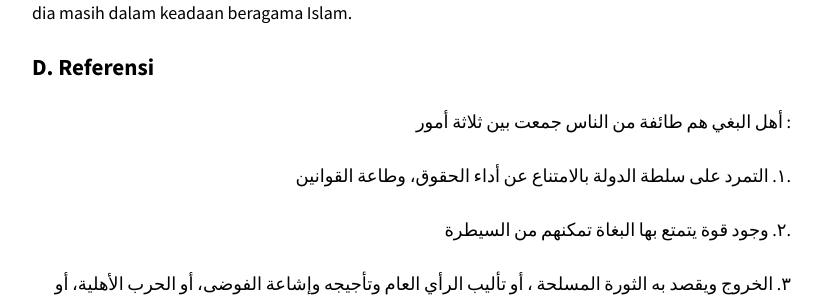
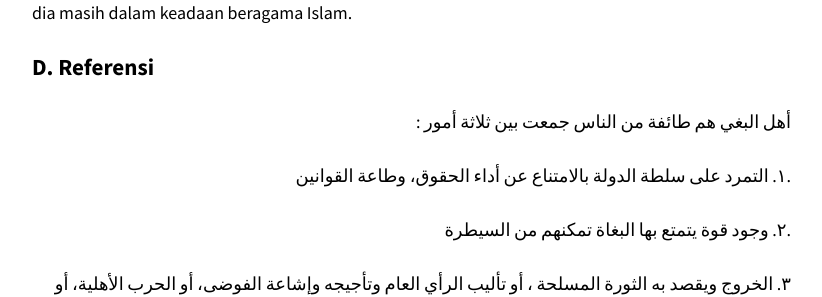
Before and after one commit to mdroyyan/mdroyyan.github.io, a Jekyll site: the page built from _posts/2018-05-22-bolehkah-jenazah-teroris-disholati.md, in a window 1280 px wide and 900 px high, scrolled down 1838 px. Shown: the part 150-447 px from the top of the window, without its empty margins (343-1165 px from the left). Built offline with Jekyll 4.4.1, drawn with Linux system fonts in a browser that asks for light colours; nearby versions of some CDN libraries.

```diff
--- a/_posts/2018-05-22-bolehkah-jenazah-teroris-disholati.md
+++ b/_posts/2018-05-22-bolehkah-jenazah-teroris-disholati.md
@@ -45,7 +45,7 @@ Sedangkan teroris yang mati karena ditembak oleh Densus 88 masih wajib dishalati
 
 ### D. Referensi
 
-أهل البغي هم طائفة من الناس جمعت بين ثلاثة أمور :
+: أهل البغي هم طائفة من الناس جمعت بين ثلاثة أمور
 {: .text-right}
 
 ١. التمرد على سلطة الدولة بالامتناع عن أداء الحقوق، وطاعة القوانين.
```
